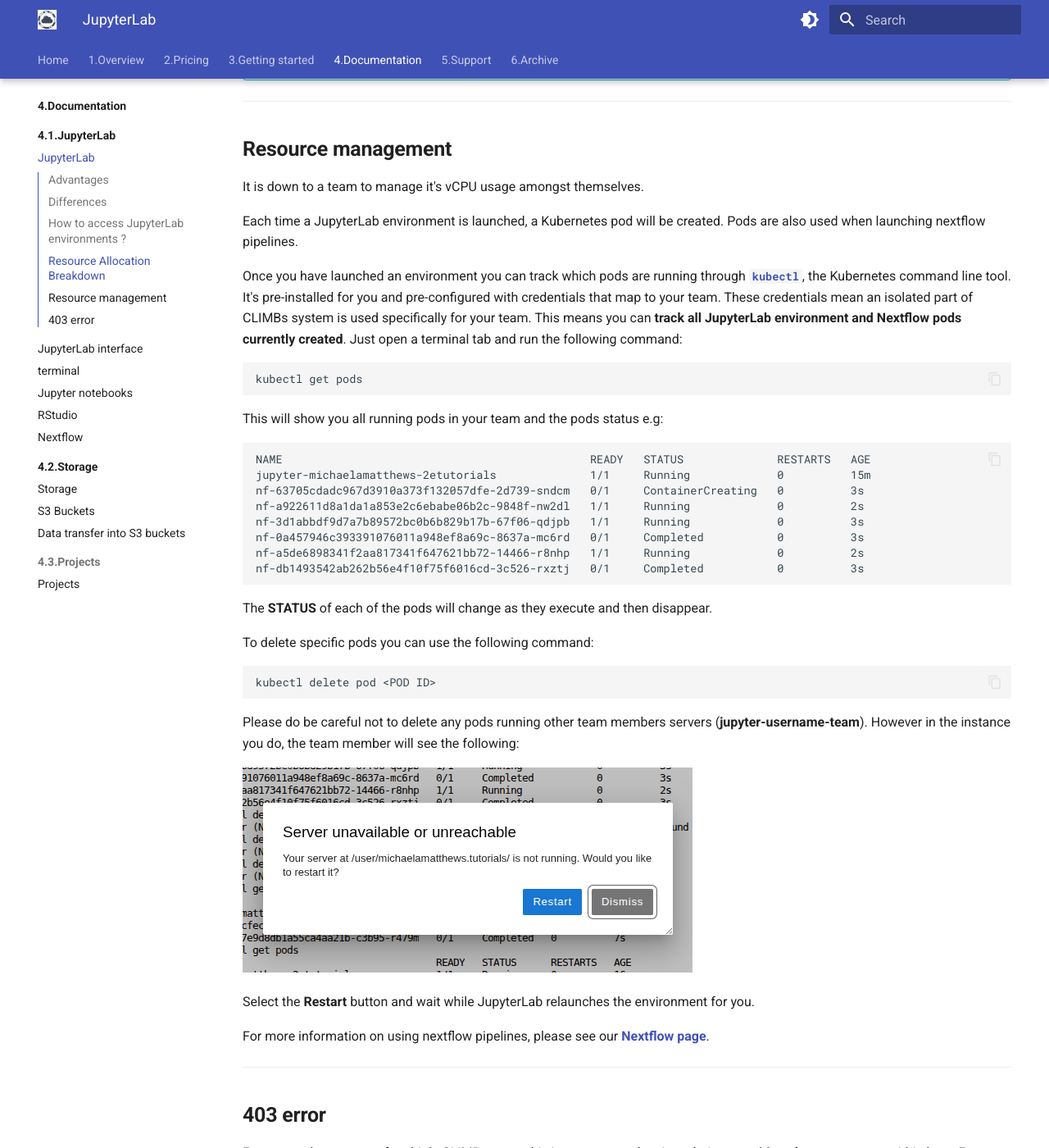
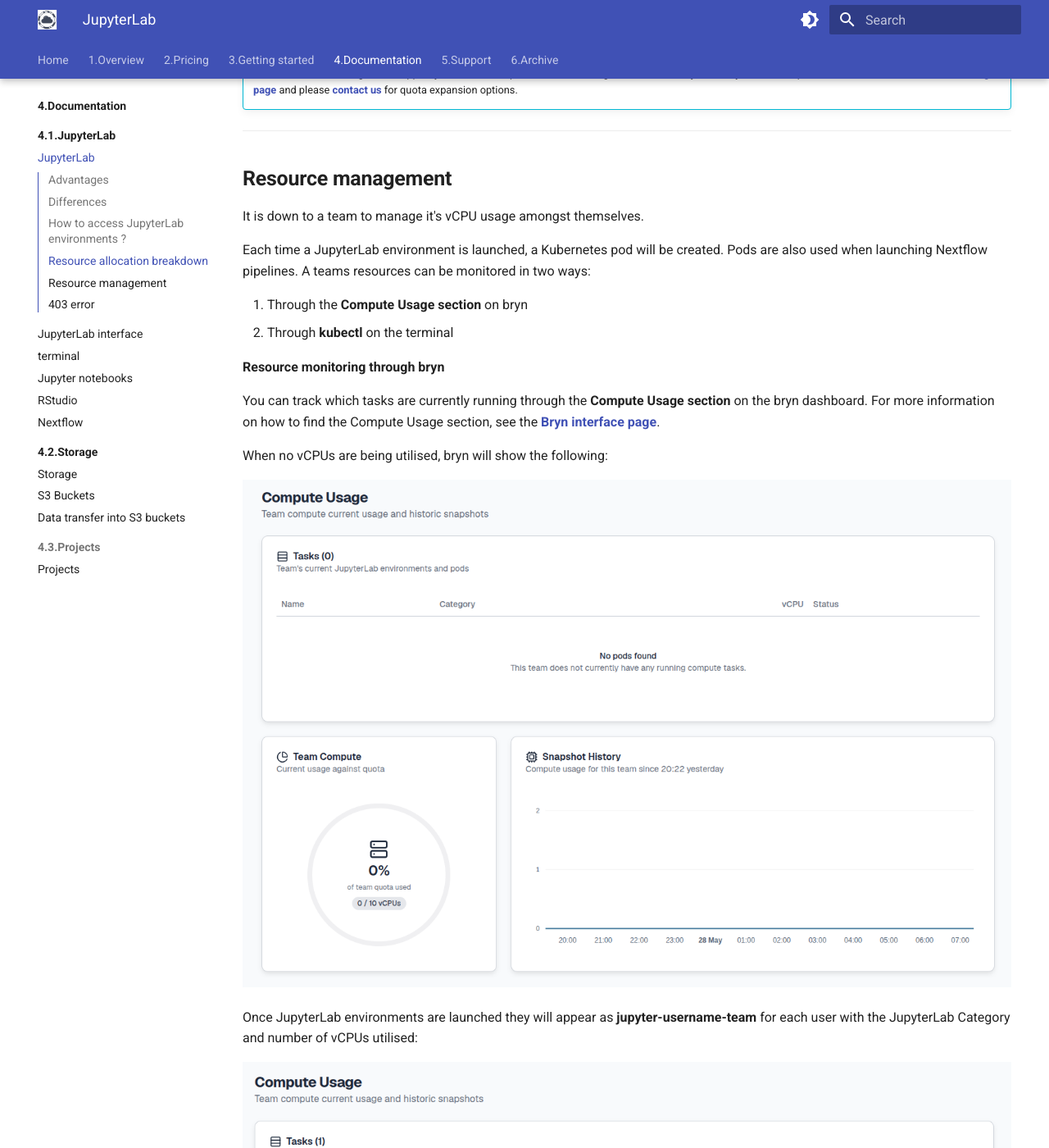
Before and after one commit to MRC-CLIMB/docs, an MkDocs documentation site: the page built from docs/4.Documentation/4.1.JupyterLab/4.1.1.jupyterLab-envs.md, in a window 1280 px wide and 1400 px high, scrolled down 8081 px. Shown: the whole window at 82% size. Built offline with MkDocs 1.6.1 and Material for MkDocs 9.7.7, drawn with Linux system fonts in a browser that asks for light colours; some of the changed text lies outside the part shown.

Commit message:
adding compute usage

````diff
--- a/docs/4.Documentation/4.1.JupyterLab/4.1.1.jupyterLab-envs.md
+++ b/docs/4.Documentation/4.1.JupyterLab/4.1.1.jupyterLab-envs.md
@@ -15,7 +15,8 @@ This page will guide you through how to access JupyterLab environments with the
 + [**Advantages**](4.1.1.jupyterLab-envs.md#advantages)
 + [**Differences**](4.1.1.jupyterLab-envs.md#differences)
 + [**How to access JupyterLab environments ?**](4.1.1.jupyterLab-envs.md#how-to-access-jupyterlab-environments)
-+ [**Resource Allocation Breakdown**](4.1.1.jupyterLab-envs.md#resource-allocation-breakdown)
++ [**Resource allocation breakdown**](4.1.1.jupyterLab-envs.md#resource-allocation-breakdown)
++ [**Resource management**](4.1.1.jupyterLab-envs.md#resource-management)
 + [**403 error**](4.1.1.jupyterLab-envs.md#403-error)
 
 ---
@@ -106,7 +107,7 @@ You will need to confirm with the **Stop Server** button:
 
 ---
 
-## **Resource Allocation Breakdown**
+## **Resource allocation breakdown**
 
 The number of JupyterLab environments available is dependant on your **quota** and **team size**. Individual users can launch one JupyterLab environment (2-8 vCPUs) each and multiple JupyterLab environments are possible within a team depending on the size selected.
 
@@ -124,9 +125,43 @@ Any vCPUs not used for JupyterLab environments are reserved and available for **
 
 It is down to a team to manage it's vCPU usage amongst themselves.
 
-Each time a JupyterLab environment is launched, a Kubernetes pod will be created. Pods are also used when launching nextflow pipelines.
+Each time a JupyterLab environment is launched, a Kubernetes pod will be created. Pods are also used when launching Nextflow pipelines. A teams resources can be monitored in two ways:
 
-Once you have launched an environment you can track which pods are running through [**`kubectl`**](https://kubernetes.io/docs/reference/kubectl/), the Kubernetes command line tool. It's pre-installed for you and pre-configured with credentials that map to your team. These credentials mean an isolated part of CLIMBs system is used specifically for your team. This means you can **track all JupyterLab environment and Nextflow pods currently created**. Just open a terminal tab and run the following command:
+1. Through the **Compute Usage section** on bryn
+2. Through **kubectl** on the terminal
+
+**Resource monitoring through bryn**
+
+You can track which tasks are currently running through the **Compute Usage section** on the bryn dashboard. For more information on how to find the Compute Usage section, see the [**Bryn interface page**](../../3.Getting-started/3.3.bryn.md).
+
+When no vCPUs are being utilised, bryn will show the following:
+
+![**resource management**](img/compute-1.png)
+
+Once JupyterLab environments are launched they will appear as **jupyter-username-team** for each user with the JupyterLab Category and number of vCPUs utilised:
+
+![**resource management**](img/monitor-1.png)
+
+When Nextflow pipelines are run within your JupyterLab environments, the number of resulting tasks and vCPUs utlisied will also be shown with the Nextflow Category:
+
+![**resource management**](img/monitor-2.png)
+
+The **Status** of each of the pods will change as they execute and then disappear. For example each task above has a Running, Succeeded or Pending Status.
+
+!!! warning
+    This feature tracks all compute usage across your team. Once the resource quota has been reached, you will be unable to launch any further JupyterLab environments or run Nextflow tasks.
+
+As more tasks are run, the Snapshot History will also update:
+
+![**resource management**](img/monitor-3.png)
+
+This feature is interactive, when hovering over the tile, you can view the vCPU usage specifically for a given time point. You can also scroll with your mouse or highlight a time period to see finer details in usage.
+
+![**resource management**](img/monitor-4.png)
+
+**Resource management through the terminal**
+
+Once you have launched an environment you can also track which pods are running through [**`kubectl`**](https://kubernetes.io/docs/reference/kubectl/), the Kubernetes command line tool. It's pre-installed for you and pre-configured with credentials that map to your team. These credentials mean an isolated part of CLIMBs system is used specifically for your team. Just open a terminal tab and run the following command:
 
 ```
 kubectl get pods
````
Also changed, not shown: docs/3.Getting-started/3.3.bryn.md (+39 -1 lines), docs/3.Getting-started/img/compute-1.png (added), docs/3.Getting-started/img/compute-2.png (added), docs/3.Getting-started/img/compute-3.png (added), docs/3.Getting-started/img/compute-4.png (added), docs/3.Getting-started/img/dashboard-1.1.1.png, docs/3.Getting-started/img/dashboard-1.1.png, docs/3.Getting-started/img/dashboard-1.2.png, docs/3.Getting-started/img/dashboard-6.png, docs/3.Getting-started/img/dashboard-7.png, docs/3.Getting-started/img/team-1.png, docs/3.Getting-started/img/team-3.png, docs/4.Documentation/4.1.JupyterLab/img/compute-1.png (added), docs/4.Documentation/4.1.JupyterLab/img/dashboard-1.1.png, 4 more files.
